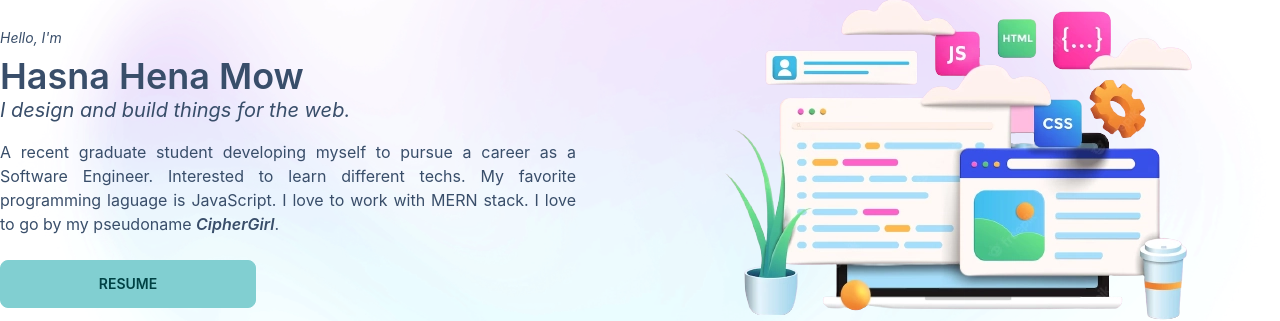
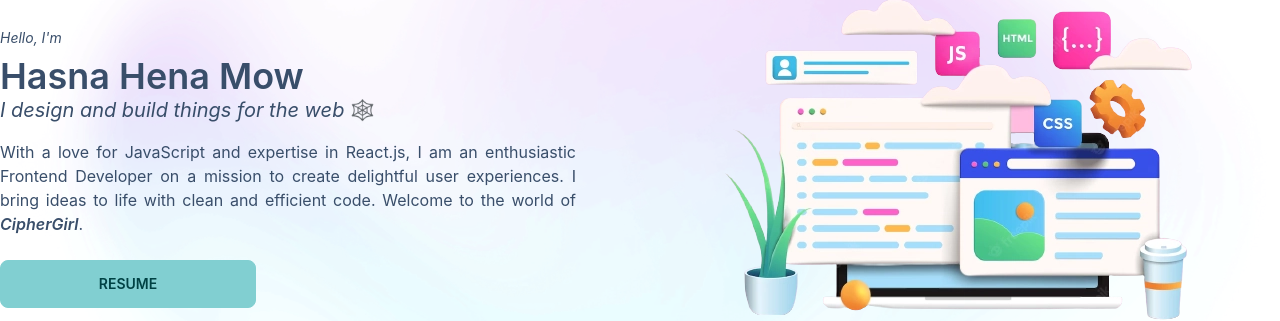
Before and after one commit to CipherGirl/CipherGirl.github.io, a React (Create React App) app: page / in a window 1280 px wide. Shown: the part 220-541 px from the top of the page. Built offline with nearby package versions, Linux system fonts and the light colour scheme.

Commit message:
Updated intro

```diff
--- a/src/Pages/Home/Home.js
+++ b/src/Pages/Home/Home.js
@@ -37,13 +37,14 @@ const Home = () => {
             <h1 className="text-sm mb-2 italic">Hello, I'm</h1>
             <h1 className="text-4xl font-semibold">Hasna Hena Mow</h1>
             <h2 className="text-xl italic">
-              I design and build things for the web.
+              I design and build things for the web{' '}
+              <span className="not-italic">🕸️</span>
             </h2>
             <p className="text-justify mt-4">
-              A recent graduate student developing myself to pursue a career as
-              a Software Engineer. Interested to learn different techs. My
-              favorite programming laguage is JavaScript. I love to work with
-              MERN stack. I love to go by my pseudoname{' '}
+              With a love for JavaScript and expertise in React.js, I am an
+              enthusiastic Frontend Developer on a mission to create delightful
+              user experiences. I bring ideas to life with clean and efficient
+              code. Welcome to the world of{' '}
               <em className="font-semibold">CipherGirl</em>.
             </p>
             <a
```
